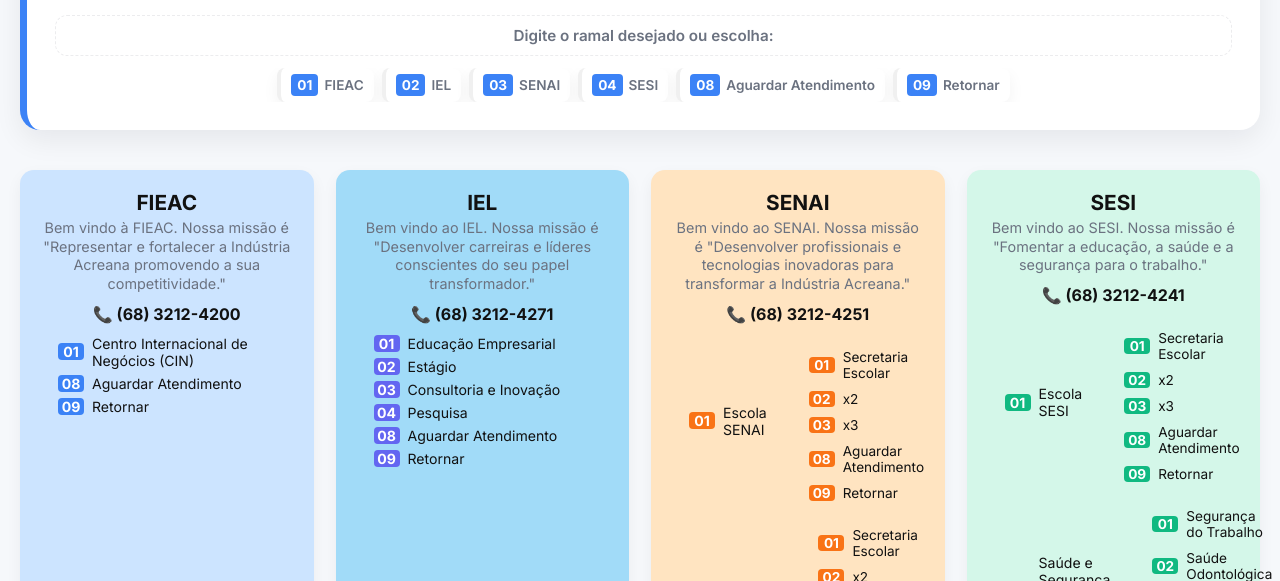
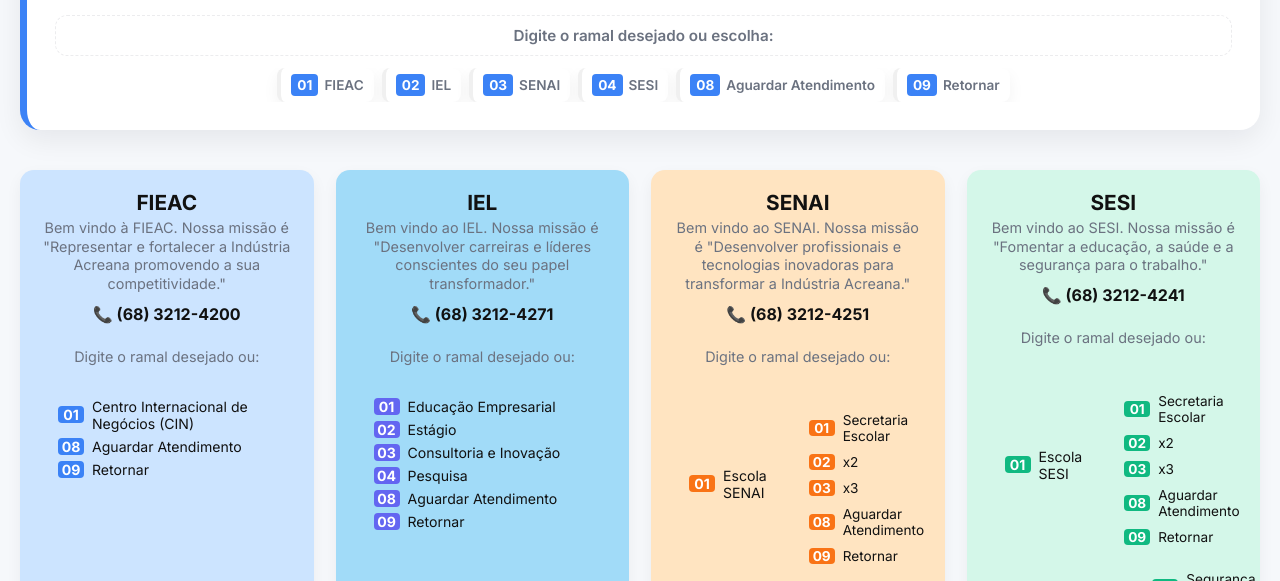
Before and after one commit to Estherhadassa/URA, a plain HTML site: page index.html in a window 1280 px wide. Shown: the part 168-749 px from the top of the page. Drawn offline with Linux system fonts and the light colour scheme.

Commit message:
style: add de  espaço entre telefone e opcoes

```diff
--- a/index.html
+++ b/index.html
@@ -328,6 +328,9 @@
       <div class="col-title">FIEAC</div>
       <div class="col-desc">Bem vindo à FIEAC. Nossa missão é "Representar e fortalecer a Indústria Acreana promovendo a sua competitividade."</div>
       <div class="col-phone">📞 (68) 3212-4200</div>
+      <br>
+      <div class="col-desc">Digite o ramal desejado ou:</div>
+      <br>
       <div class="sub-list">
         <div class="sub-item"><span class="sub-num" style="background:var(--fieac)">01</span> Centro Internacional de Negócios (CIN)</div>
         <div class="sub-item"><span class="sub-num" style="background:var(--fieac)">08</span> Aguardar Atendimento</div>
@@ -340,6 +343,9 @@
       <div class="col-title">IEL</div>
       <div class="col-desc">Bem vindo ao IEL. Nossa missão é "Desenvolver carreiras e líderes conscientes do seu papel transformador."</div>
       <div class="col-phone">📞 (68) 3212-4271</div>
+      <br>
+      <div class="col-desc">Digite o ramal desejado ou:</div>
+      <br>
       <div class="sub-list">
         <div class="sub-item"><span class="sub-num" style="background:var(--iel)">01</span> Educação Empresarial</div>
         <div class="sub-item"><span class="sub-num" style="background:var(--iel)">02</span> Estágio</div>
@@ -355,6 +361,9 @@
       <div class="col-title">SENAI</div>
       <div class="col-desc">Bem vindo ao SENAI. Nossa missão é "Desenvolver profissionais e tecnologias inovadoras para transformar a Indústria Acreana."</div>
       <div class="col-phone">📞 (68) 3212-4251</div>
+      <br>
+      <div class="col-desc">Digite o ramal desejado ou:</div>
+      <br>
       <div class="sub-list">
         <!-- subníveis SENAI (completo) -->
         <div class="sub-item">
@@ -400,6 +409,9 @@
       <div class="col-title">SESI</div>
       <div class="col-desc">Bem vindo ao SESI. Nossa missão é "Fomentar a educação, a saúde e a segurança para o trabalho."</div>
       <div class="col-phone">📞 (68) 3212-4241</div>
+      <br>
+      <div class="col-desc">Digite o ramal desejado ou:</div>
+      <br>
       <div class="sub-list">
         <!-- subníveis SESI (completo) -->
         <div class="sub-item">
```
